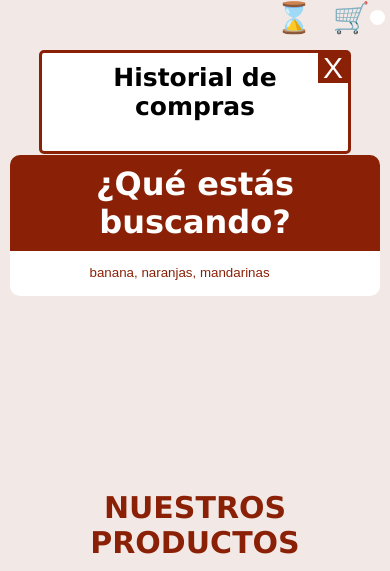
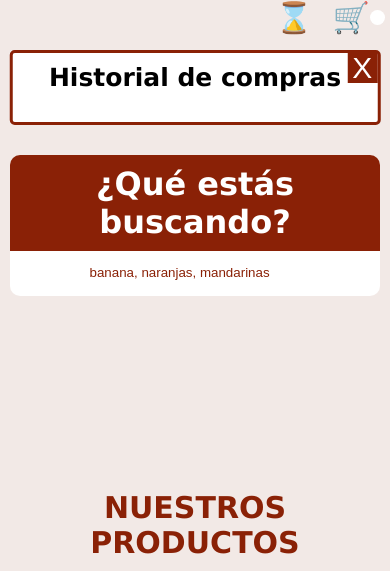
Before and after one commit to GuilleMartinez/e-commerce, a plain HTML site: page index.html in a window 390 px wide. Both pictures are taken after a click on the button "Mostrar historial de compras". Shown: the top 571 px of the page. Drawn offline with Linux system fonts and the light colour scheme.

Commit message:
corrección en responsive

```diff
--- a/src/css/main.css
+++ b/src/css/main.css
@@ -402,7 +402,7 @@ details li:hover {
 @media (max-width: 600px) {
   .main-title,
   #search-form,
-  .container.cart {
+  .container {
     width: 95%;
   }
 }
```
